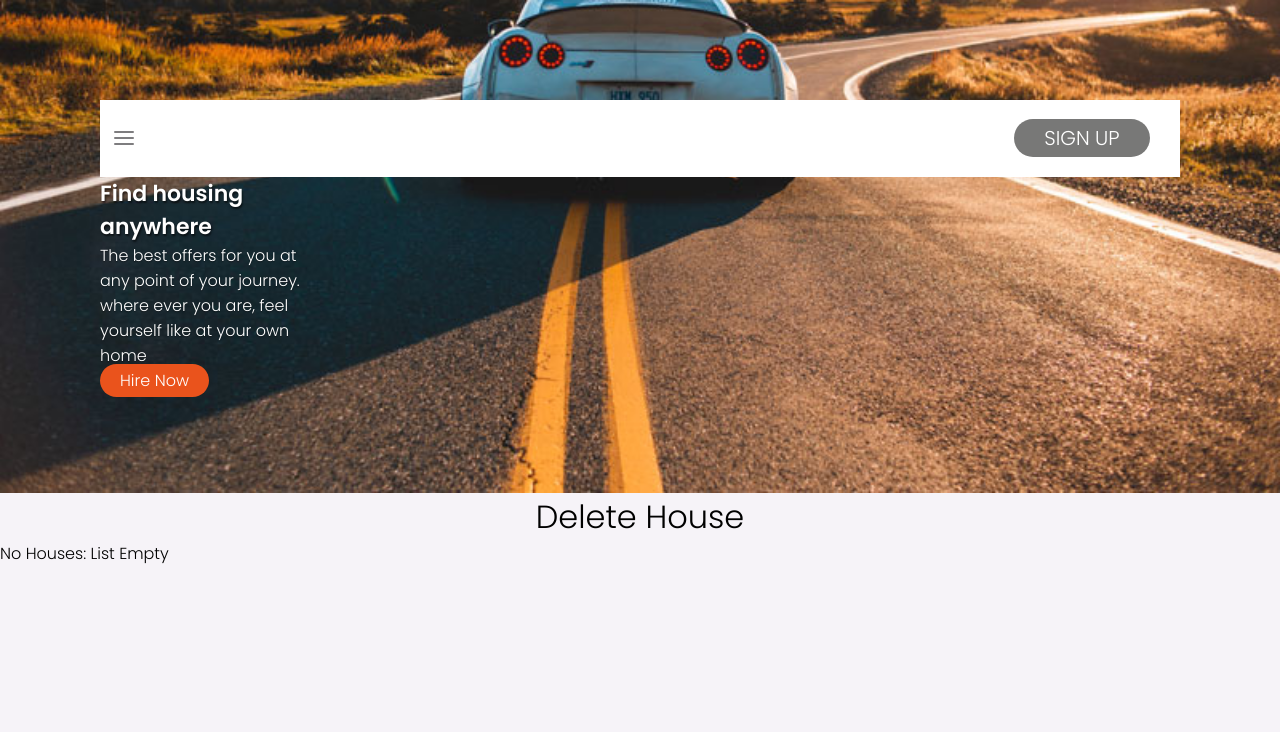
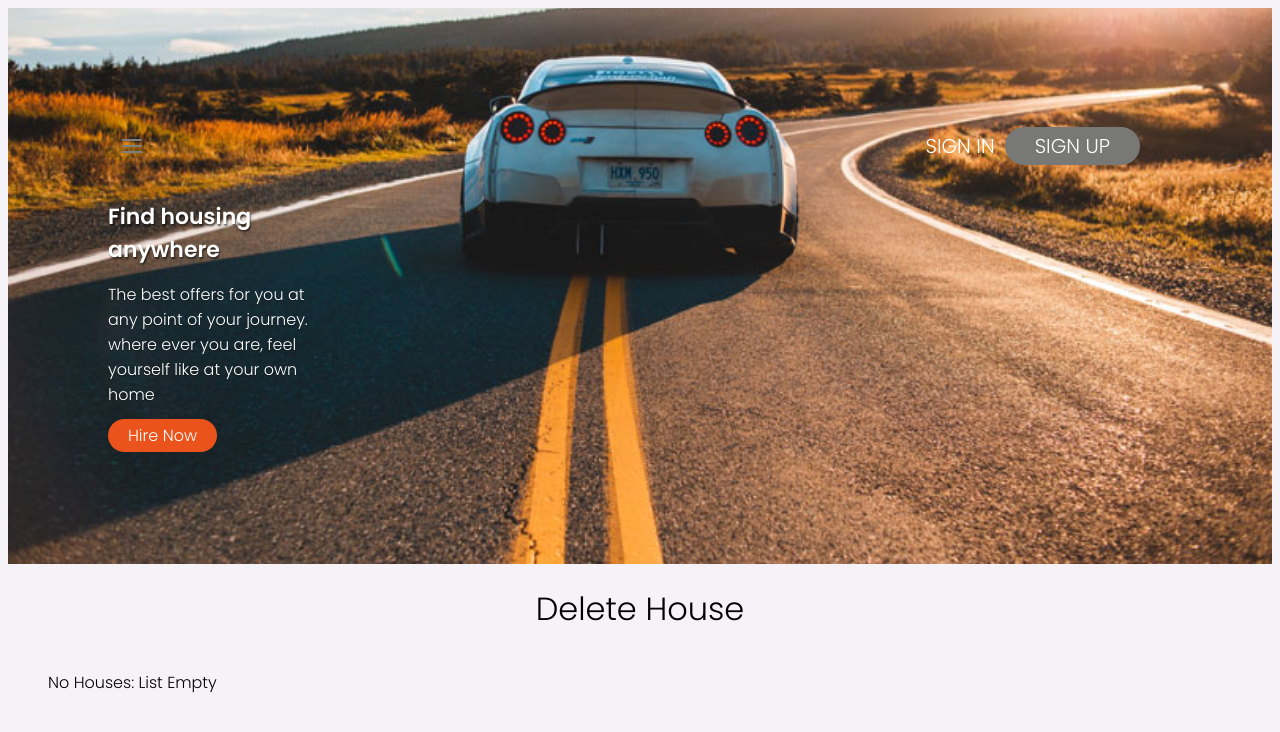
Before and after one commit to shella12/RentAnItemApp, a React (Create React App) app: page /DeleteHouse in a window 1280 px wide. Shown: the top 732 px of the page. Built offline with nearby package versions, Linux system fonts and the light colour scheme.

Commit message:
Add some style

```diff
--- a/src/App.css
+++ b/src/App.css
@@ -4,8 +4,6 @@
 ::after,
 ::before {
   box-sizing: border-box;
-  margin: 0;
-  padding: 0;
   font-family: 'Poppins', sans-serif;
   font-weight: 100;
 }
@@ -61,10 +59,10 @@ a {
 }
 
 .navbar {
-  background-color: #fff;
+  /* background-color: #fff; */
   color: var(--navbar-icon-color);
   justify-content: space-between;
-  padding: 0.9rem 1.9rem 0.9rem 0;
+  padding: 0.9rem 2rem 0.9rem 0;
 }
 
 .seacrh-bar {
```
